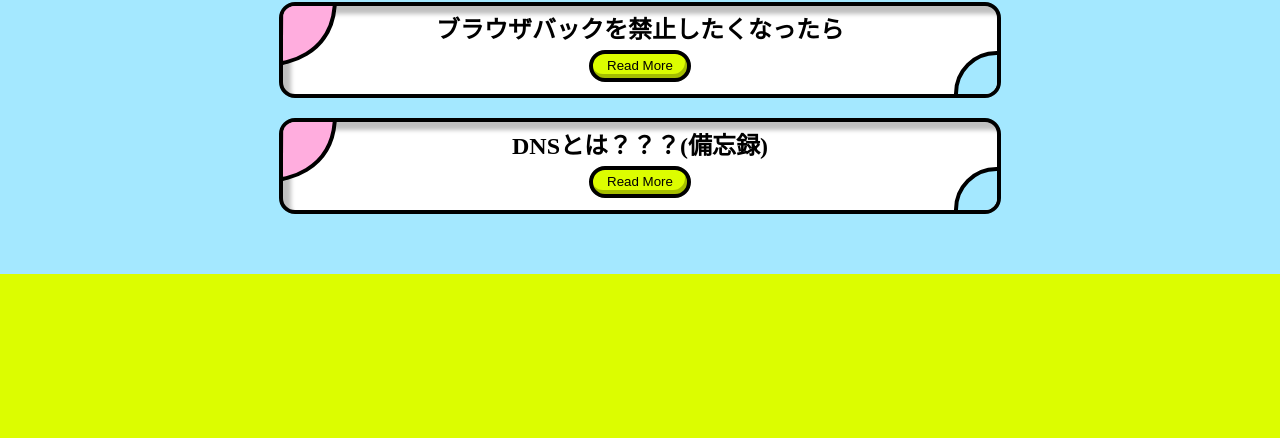
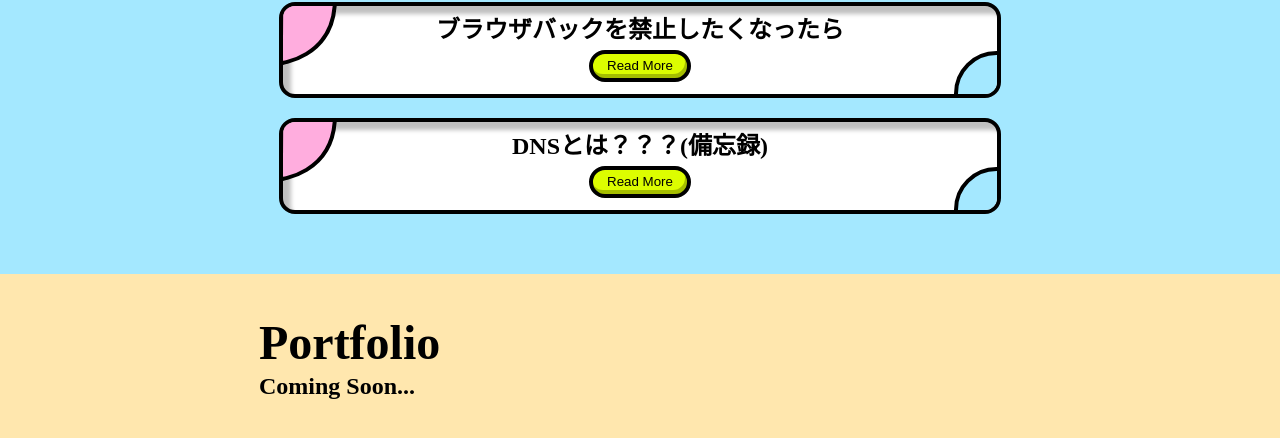
Before and after one commit to 20yuteo/portfolio-gatsby, a Gatsby site: page / in a window 1280 px wide. Shown: the part 724-1162 px from the top of the page. Before the commit the page ends 998 px from the top, so only its background shows below. Built offline with nearby package versions, Linux system fonts and the light colour scheme; Gatsby itself is replaced by a stand-in of ours; a web font is replaced by a local one.

Commit message:
Portfolio sectionを追加

```diff
--- /dev/null
+++ b/src/components/Portfolio/index.tsx
@@ -0,0 +1,13 @@
+import React from "react"
+import { Section } from "../Section"
+
+export const Portfolio = () => {
+    return (
+        <Section backgroundColor={"Accent04"}>
+            <Section.Body>
+                <Section.Title>Portfolio</Section.Title>
+                <Section.SubTitle>Coming Soon...</Section.SubTitle>
+            </Section.Body>
+        </Section>
+    )
+}
--- a/src/components/Section/index.tsx
+++ b/src/components/Section/index.tsx
@@ -23,6 +23,14 @@ const SectionTitle = ({children}: {children: React.ReactNode}) => {
     )
 }
 
+const SubTitle = ({children}: {children: React.ReactNode}) => {
+    return (
+        <SC.SubTitle>
+            {children}
+        </SC.SubTitle>
+    )
+}
+
 const SectionBody = ({children}: {children: React.ReactNode}) => {
     return (
         <SC.SectionBody>
@@ -32,6 +40,7 @@ const SectionBody = ({children}: {children: React.ReactNode}) => {
 }
 
 Section.Title = SectionTitle;
+Section.SubTitle = SubTitle;
 Section.Body = SectionBody;
 
 export { Section }
--- a/src/components/Section/style.ts
+++ b/src/components/Section/style.ts
@@ -12,6 +12,12 @@ const SectionTitle = styled.h2`
     line-height: 1.2;
 `;
 
+const SubTitle = styled.h3`
+    font-size: 24px;
+    font-weight: 700;
+    line-height: 1.2;
+`;
+
 const SectionBody = styled.div`
     max-width: 762px;
     margin: 0 auto;
@@ -20,5 +26,6 @@ const SectionBody = styled.div`
 export default {
     Section,
     SectionTitle,
+    SubTitle,
     SectionBody
 };
--- a/src/const/Color.ts
+++ b/src/const/Color.ts
@@ -3,6 +3,7 @@ const ColorList = {
     "Accent01": "#FFE7AE",
     "Accent02": "#FFADDE",
     "Accent03": "#A4E8FF",
+    "Accent04": "#FFE7AE",
     "Surface": "#FFF"
 }
 
--- a/src/pages/index.tsx
+++ b/src/pages/index.tsx
@@ -7,6 +7,7 @@ import reset from 'styled-reset'
 import { Header } from "../components/Header"
 import { AboutMe } from "../components/AboutMe"
 import { Blog } from "../components/Blog"
+import { Portfolio } from "../components/Portfolio"
 
 const GlobalStyle = createGlobalStyle`
   ${reset}
@@ -20,6 +21,7 @@ const IndexPage: React.FC<PageProps> = () => {
       <Header />
       <AboutMe />
       <Blog />
+      <Portfolio />
     </>
   )
 }
```
